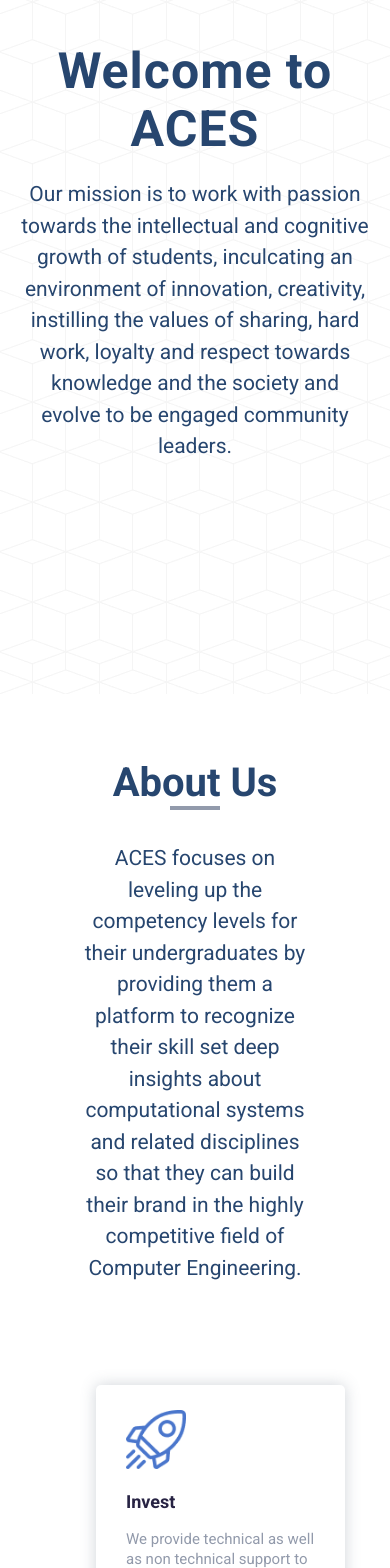
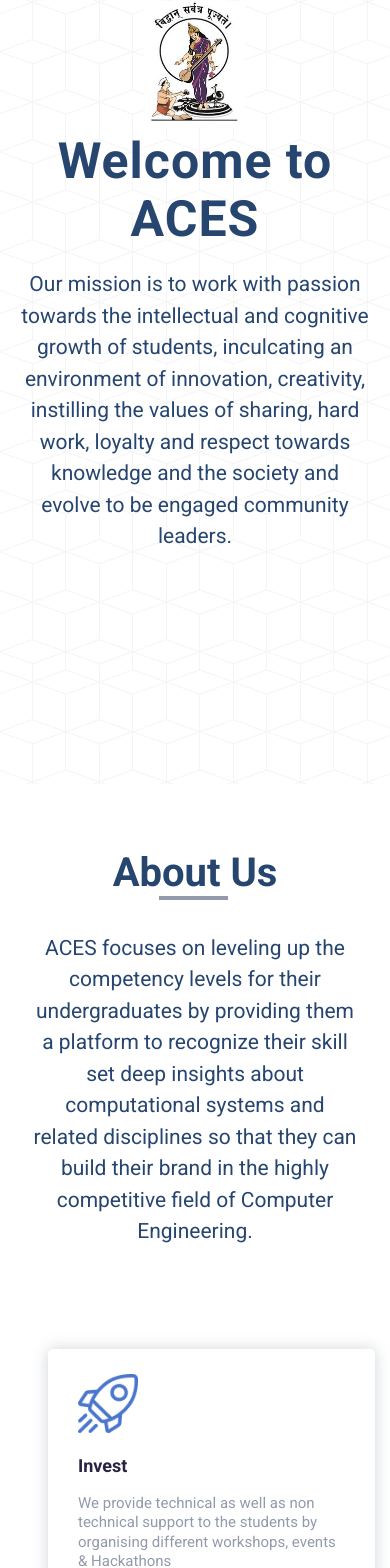
Before and after one commit to acespvgcoet/ACES-Website, a React (Create React App) app: page / in a window 390 px wide. Shown: the part 411-1979 px from the top of the page. Built offline with nearby package versions, Linux system fonts and the light colour scheme.

Commit message:
Fix bugs and optimize for mobile

```diff
--- a/src/components/Home.jsx
+++ b/src/components/Home.jsx
@@ -10,6 +10,7 @@ import Lightbulb from "../assets/icons/lightbulb.png";
 import Group from "../assets/icons/group.png";
 import Blocks from "../assets/images/blocks.png";
 import Globe from "../assets/images/globe.svg";
+import PVG from "../assets/images/pvg-logo.jpg";
 
 function Home() {
   return (
@@ -18,6 +19,7 @@ function Home() {
         <Header />
         <div className="top-container">
           <div className="home-main-content">
+            <img src={PVG} alt="PVG-logo" />
             <h1>Welcome to ACES</h1>
             <p>
               Our mission is to work with passion towards the intellectual and
--- a/src/css/Footer.css
+++ b/src/css/Footer.css
@@ -49,12 +49,12 @@ ul {
 .social-media-icon {
   max-width: 40px;
   filter: grayscale(90%);
-  opacity:0.2;
+  opacity: 0.2;
 }
-.social-media-icon:hover{
+.social-media-icon:hover {
   transform: scale(1.2);
-  filter:none;
-  opacity:1;
+  filter: none;
+  opacity: 1;
 }
 
 .footer-brand {
@@ -73,9 +73,11 @@ ul {
 @media screen and (max-width: 768px) {
   .footer-main {
     flex-direction: column;
+    margin: 0 2rem 0;
   }
-  .social-media-container,
-  .site-links {
-    margin-left: 30%;
+  .social-media-container {
+    display: flex;
+    flex-direction: column;
+    align-items: center;
   }
 }
--- a/src/css/Home.css
+++ b/src/css/Home.css
@@ -23,9 +23,13 @@
   color: var(--blueText);
 }
 
+.home-main-content img {
+  width: 100px;
+}
+
 .home-main-content h1 {
   font-size: 3.125rem;
-  margin-bottom: 0;
+  margin: 0;
   letter-spacing: 1px;
 }
 
@@ -256,11 +260,19 @@
     line-height: 1.5;
     width: 100%;
   }
+  .about-us-container {
+    margin-left: 2rem;
+    margin-right: 2rem;
+  }
   .features-row {
     flex-direction: column;
   }
   .feature-card {
     width: 82%;
+  }
+  .bottom-container {
+    padding-left: 2rem;
+    padding-right: 2rem;
   }
   .description-1 {
     flex-direction: column;
@@ -285,4 +297,8 @@
   .globe-img img {
     width: 100%;
   }
+  .vision-container {
+    margin-left: 2rem;
+    margin-right: 2rem;
+  }
 }
```
Also changed, not shown: src/assets/images/pvg-logo.jpg (added).
